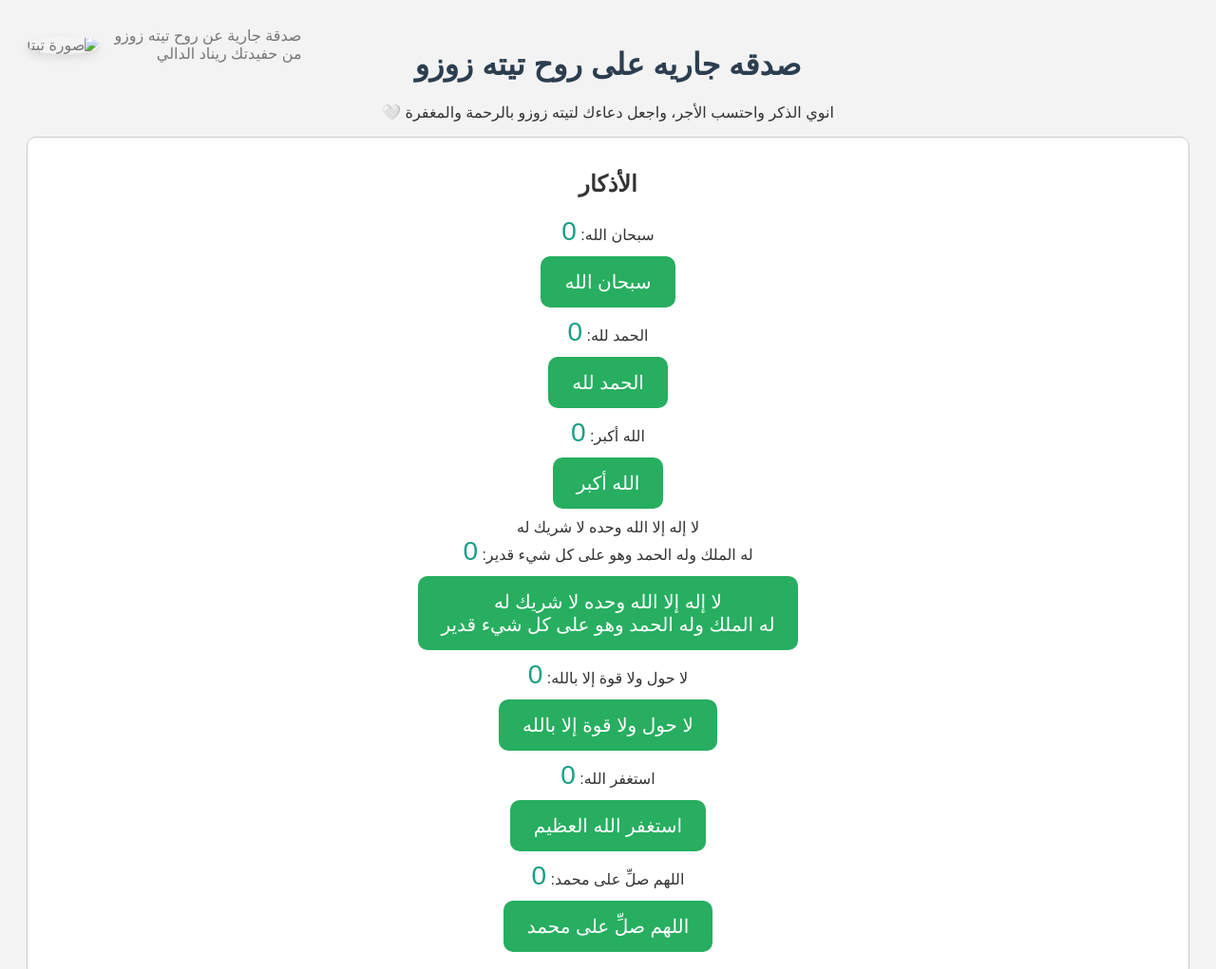
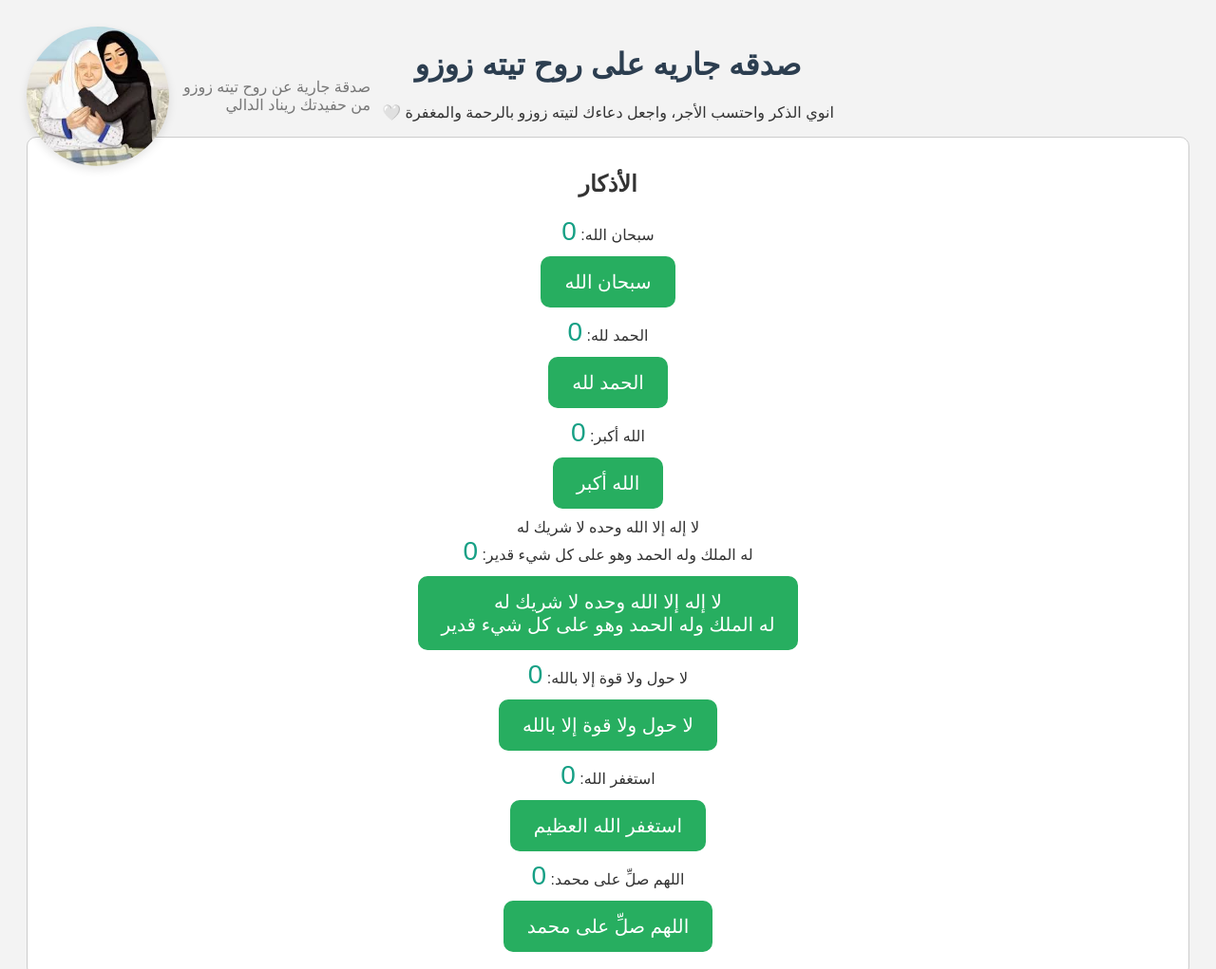
Before and after one commit to renadeldaly/sadaqa_zozo, a plain HTML site: page index.html in a window 1280 px wide. Shown: the top 1021 px of the page at 95% size. Drawn offline with Linux system fonts and the light colour scheme.

Commit message:
Update index.html
index.html اضافه ملف

```diff
--- a/index.html
+++ b/index.html
@@ -75,7 +75,7 @@
     <div>
       صدقة جارية عن روح تيته زوزو<br />من حفيدتك ريناد الدالي
     </div>
-    <img src="images/img2Comp.jpg" alt="صورة  تيتا" >
+    <img src="images/img20.png.jpg" alt="صورة  تيتا" >
   </div>
 
   <h1>صدقه جاريه على روح تيته زوزو </h1>
```
